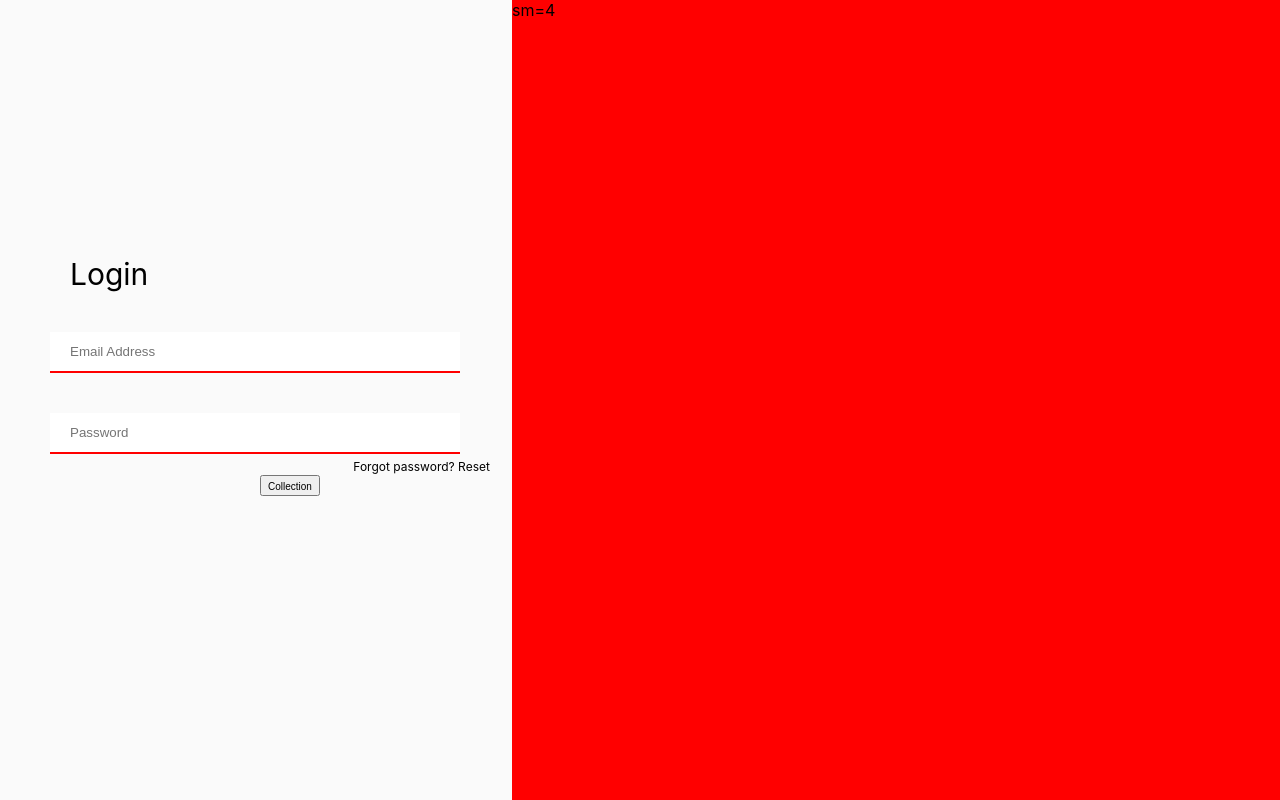
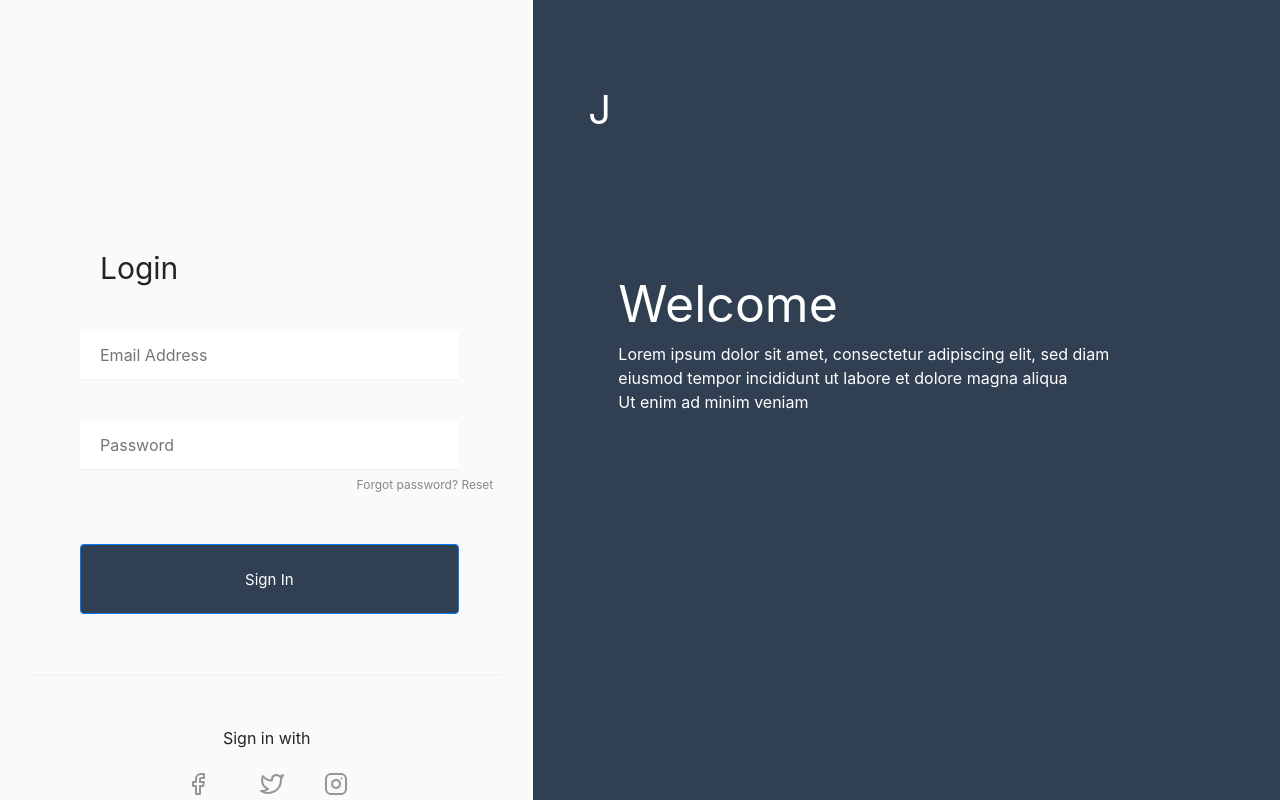
Before and after one commit to Zunuoh/Judy, a React (Create React App) app: page / in a window 1280 px wide. Built offline with nearby package versions, Linux system fonts and the light colour scheme.

Commit message:
Login almost done

```diff
--- a/package.json
+++ b/package.json
@@ -10,6 +10,7 @@
     "react": "^16.13.1",
     "react-bootstrap": "^1.3.0",
     "react-dom": "^16.13.1",
+    "react-feather": "^2.0.8",
     "react-scripts": "3.4.3"
   },
   "scripts": {
--- a/src/App.js
+++ b/src/App.js
@@ -2,6 +2,8 @@ import React from 'react';
 import logo from './logo.svg';
 import './App.css';
 import Login from '../src/components/Login'
+import HomeScreen from '../src/components/HomeScreen'
+import 'bootstrap/dist/css/bootstrap.min.css';
 
 // function App() {
 //   return (
@@ -25,6 +27,7 @@ import Login from '../src/components/Login'
     const App=()=>{
       return(
       <Login/>
+      // <HomeScreen/>
       )
     }
 
--- a/src/components/HomeScreen.js
+++ b/src/components/HomeScreen.js
@@ -0,0 +1,18 @@
+import React from 'react';
+import {Card, Container, Row, Col, Button} from 'react-bootstrap';
+import '../styles/style.css';
+
+
+const HomeScreen = ()=>{
+    return(
+        <Container fluid>
+         <Row>
+    <Col sm={4}>sm=8</Col>
+    <Col sm={8}>sm=4</Col>
+  </Row>
+      </Container>
+
+    );
+}
+
+export default HomeScreen;
--- a/src/components/Login.js
+++ b/src/components/Login.js
@@ -1,15 +1,18 @@
 import React from 'react';
 import {Card, Container, Row, Col, Button} from 'react-bootstrap';
 import '../styles/style.css';
+import { Facebook, Twitter, Instagram } from 'react-feather';
+
+
 
 const Login = ()=>{
     return(
     <div>
-        <Container >
+    <Container fluid>
     <Row className="head">
-       <Col xs={6} className="login">
+       <Col sm={5} className="login">
            <div className="container">
-           <div style={{paddingTop:"50%", paddingLeft:70}}>
+           <div style={{paddingTop:"52%", paddingLeft:70}}>
                <div style={{fontSize:30}}>Login</div>
            </div>
 
@@ -18,26 +21,43 @@ const Login = ()=>{
            <input type="text" className="field" placeholder="Password"/>
            </div>
 
-           <div style={{paddingTop:5, paddingLeft:"69%", fontSize:12}}>
+           <div style={{paddingTop:5, paddingLeft:"69%", fontSize:12, color:"#888888"}}>
                Forgot password? Reset
+
            </div>
 
-           <Button variant="outline-secondary" style={{marginLeft:260, marginBottom:5}}>
+           <Button className="button" style={{backgroundColor: "#313F52"}}>
                   {/* <Icon icon="plus"/> */}
-                  <span style={{fontSize:10, fontStyle:"cursive"}}>Collection</span>
+                  <span style={{fontSize:15, fontStyle:"cursive"}}>Sign In</span>
                 </Button>
 
+                <div style={{width:"100%", height:2, backgroundColor:"#F5F5F5", marginTop:60}}/>
 
-
-
-
-
+                <div style={{display:"flex", justifyContent:"center", alignItems:"center", paddingTop:50}}>
+                    <span>Sign in with</span>
+                </div>
+                <div style={{display:"flex", flexDirection:"row", justifyContent:"center", paddingTop:20}}>
+                    <div style={{paddingRight:40}}><Facebook color="#959595" size={24} /></div>
+                    <div style={{paddingLeft:10}}><Twitter color="#959595" size={24} /></div>
+                    <div style={{paddingLeft:40}}><Instagram color="#959595" size={24} /></div>
 
 
                 </div>
 
+                </div>
            </Col>
-       <Col xs={6} className="oj">sm=4
+       <Col sm={7} className="oj">
+           <div style={{padding:40}}>
+           <div style={{paddingTop:40, fontSize:40, color:"white"}}>J</div>
+
+      <div style={{paddingTop:"20%", paddingLeft:30, color:"white"}}>
+         <span style={{fontSize:50}}>Welcome</span>
+         <div>Lorem ipsum dolor sit amet, consectetur adipiscing elit, sed diam</div>
+         <div>eiusmod tempor incididunt ut labore et dolore magna aliqua</div>
+         <div>Ut enim ad minim veniam</div>
+      </div>
+           </div>
+
 
        </Col>
     </Row>
--- a/src/index.js
+++ b/src/index.js
@@ -2,8 +2,10 @@ import React from 'react';
 import ReactDOM from 'react-dom';
 import './index.css';
 import App from './App';
+
 import * as serviceWorker from './serviceWorker';
 import Login from './components/Login';
+
 
 ReactDOM.render(
   <React.StrictMode>
--- a/src/styles/style.css
+++ b/src/styles/style.css
@@ -2,24 +2,24 @@ body{
     margin: 0;
 
 }
-
+.container{
+    max-width: 100%
+}
 
 .login{
     background-color: #FAFAFA;
-    width: 80vh;
     height: 100vh;
     }
 
 .oj{
-    background-color: red;
-    width: 120vh;
-    /* height: 50vh; */
+    background-color:#313F52;
+    height: 100vh;
 }
 
-.head{
+/* .head{
     display: flex;
     flex-direction: "column";
-}
+} */
 
 .field{
     width: 80%;
@@ -27,7 +27,16 @@ body{
   margin-top: 40px;
   box-sizing: border-box;
   border: none;
-  border-bottom: 2px solid red;
+  border-bottom: 2px solid #F5F5F5;
   margin-left: 50px;
 
 }
+
+.button{
+    width:80%;
+    height: 70px;
+    display: flex;
+    margin-left: 50px;
+    margin-top: 50px;
+    ;
+}
```
Also changed, not shown: 1 other file (tests, documents, lock files or other folders). Lines whose indentation alone changed are shown as unchanged.
